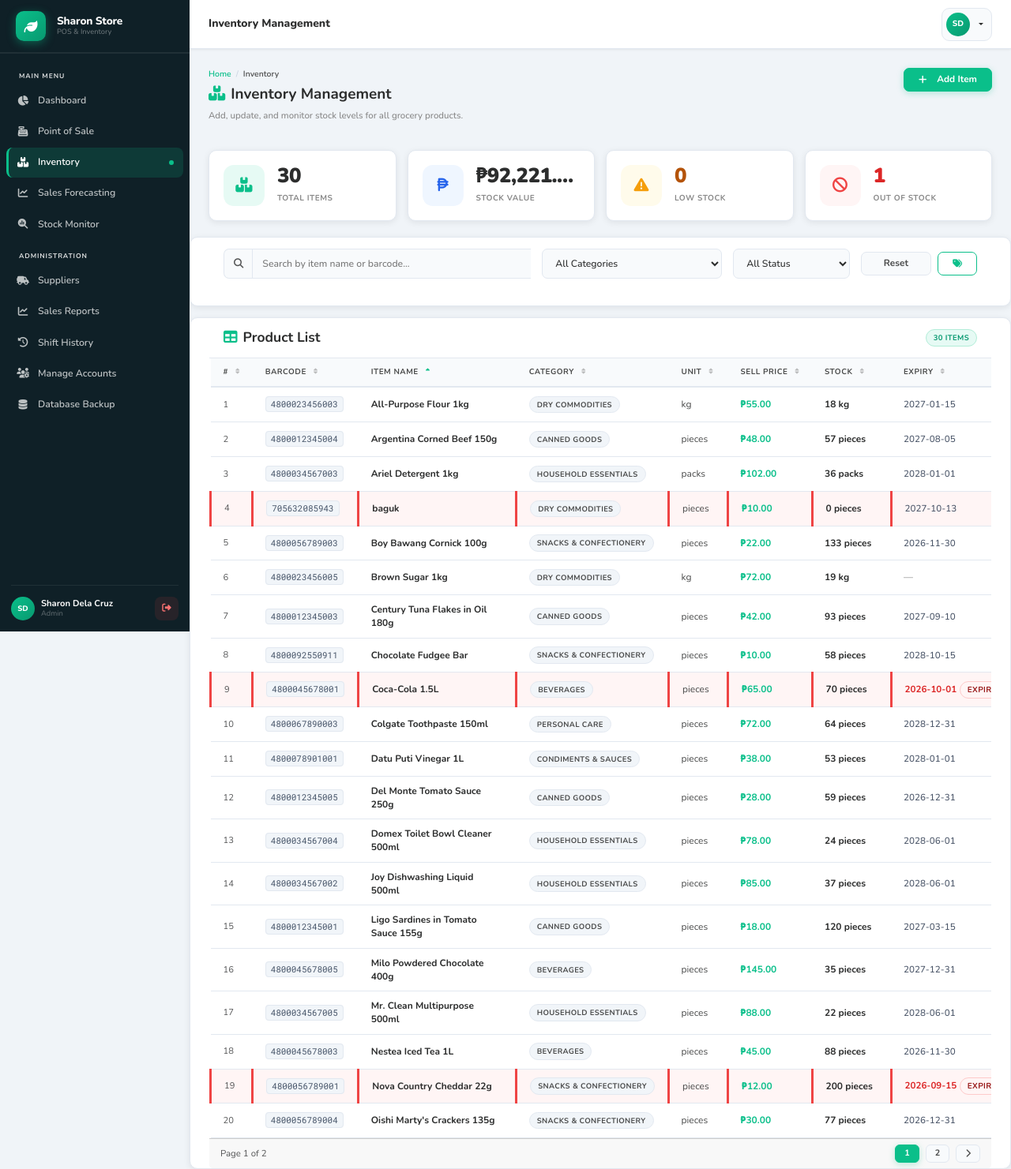
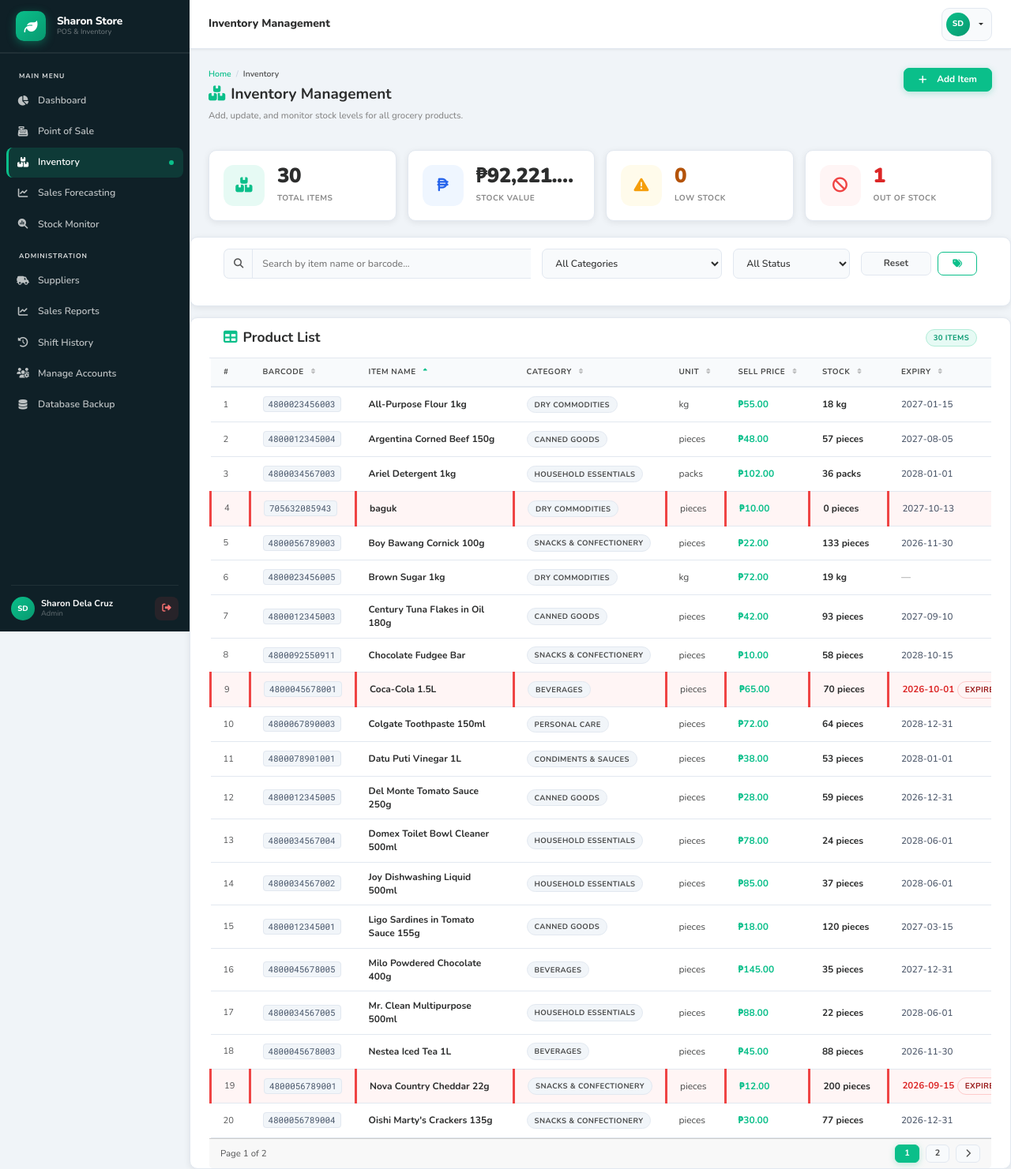
Before and after one commit to HaldenNiguidula/sharonstore3.0, a PHP site: page /inventory.php in a window 1280 px wide. Shown: the whole page at 79% size. Run offline with PHP 8.4, Linux system fonts and the light colour scheme; a user stored in the database is signed in; data comes from the database, SQL or seed files in the repository; some libraries are stand-ins or nearby versions.

Commit message:
Remove sorting option and icon from # column in inventory product list

```diff
--- a/inventory.php
+++ b/inventory.php
@@ -126,7 +126,7 @@ $pageTitle = 'Inventory Management';
                     <table class="table table-custom mb-0" id="inventoryTable" data-server-sort="true" style="min-width:1050px;width:100%;">
                         <thead>
                             <tr>
-                                <th class="sortable-th" data-col="item_id" style="width:50px;min-width:50px;"># <i class="fa-solid fa-sort sort-icon no-print"></i></th>
+                                <th class="no-sort" style="width:50px;min-width:50px;">#</th>
                                 <th class="sortable-th" data-col="barcode" style="width:130px;min-width:130px;">Barcode <i class="fa-solid fa-sort sort-icon no-print"></i></th>
                                 <th class="sortable-th" data-col="item_name" style="min-width:200px;">Item Name <i class="fa-solid fa-sort sort-icon no-print"></i></th>
                                 <th class="sortable-th" data-col="category_name" style="width:135px;min-width:135px;">Category <i class="fa-solid fa-sort sort-icon no-print"></i></th>
```
